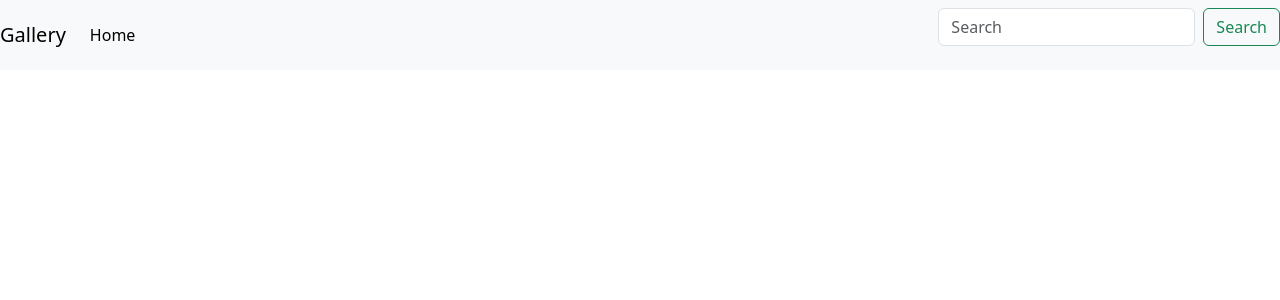
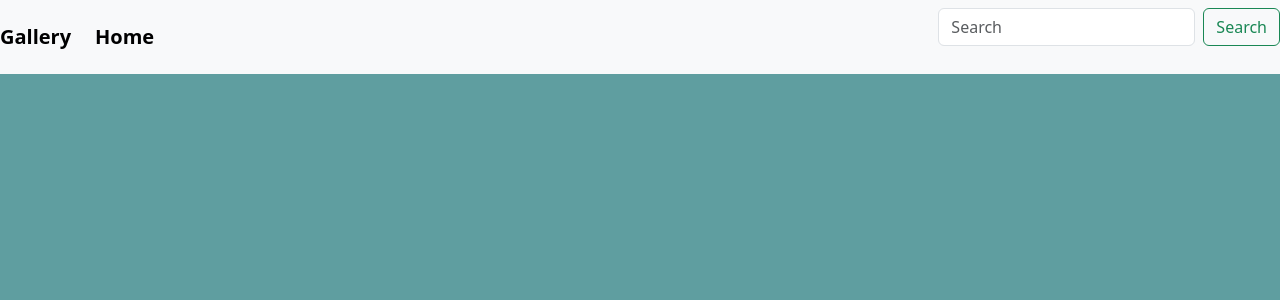
Before and after one commit to alphine3900/my-gallery, a Django app: page / in a window 1280 px wide. Shown: the top 300 px of the page. Run offline with Django 4.2, Linux system fonts and the light colour scheme; data that the repository does not hold is empty; some libraries are stand-ins or nearby versions.

Commit message:
added static

```diff
--- a/static/css/main.css
+++ b/static/css/main.css
@@ -1,4 +1,15 @@
-#img{
-display: flex;
+
+.main{
+    float:left;
+   margin: 3px;
+  width:30%;
 
 }
+body{
+    background-color: cadetblue;
+}
+.navbar{
+    background-color: black;
+    font-size: 20px;
+    font-weight: bold;
+}
```
